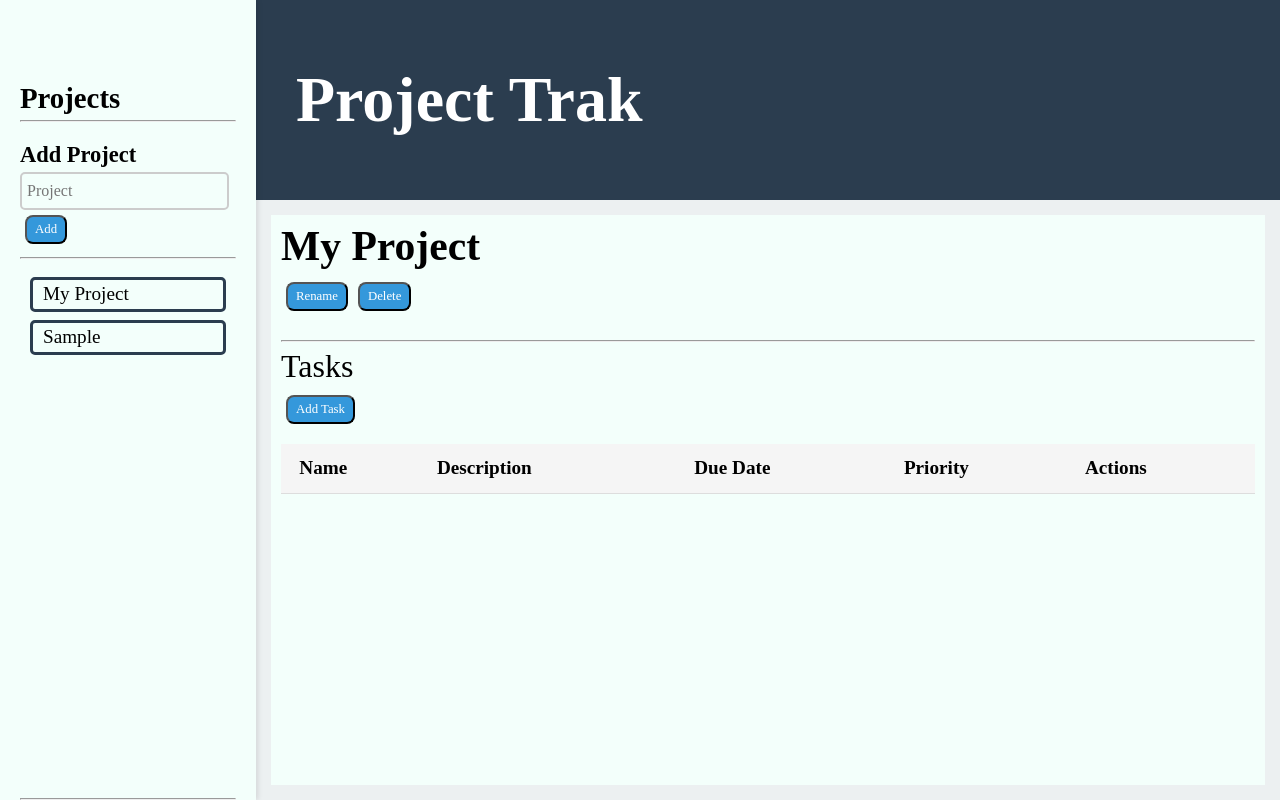
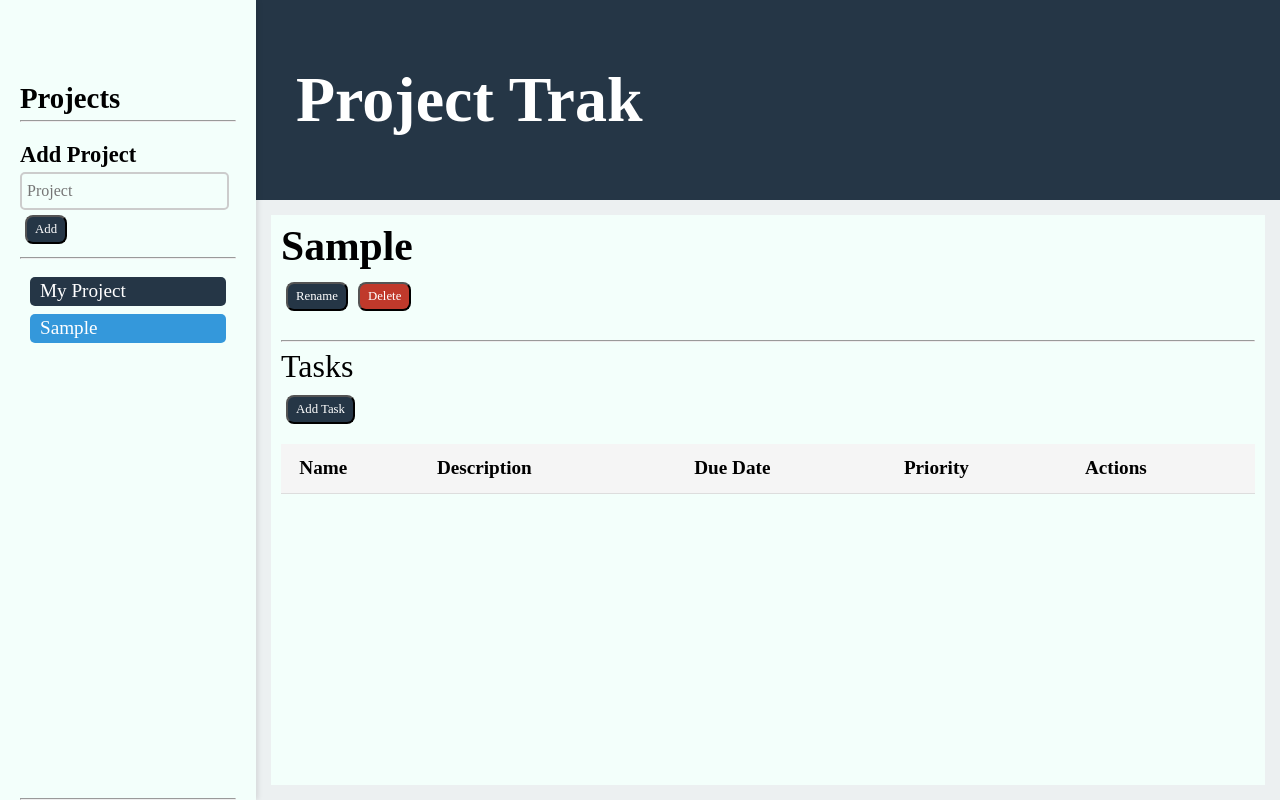
Before and after one commit to jose-g315/project-trak, a website built with webpack: page src/template.html in a window 1280 px wide. Both pictures are taken after typing "Sample" into the empty fields and a click on the button "Add". Built offline with nearby package versions, Linux system fonts and the light colour scheme; a web font is replaced by a local one.

Commit message:
change some styles and select/render newly added projects

```diff
--- a/src/modules/dom.js
+++ b/src/modules/dom.js
@@ -41,6 +41,7 @@ function renderProjectBanner(project) {
   const deleteBtn = document.createElement('button');
   deleteBtn.textContent = 'Delete';
   deleteBtn.dataset.action = 'delete';
+  deleteBtn.classList.add('deleteBtn');
   btnDiv.append(editBtn, deleteBtn);
   banner.append(bannerHeader, btnDiv);
 
@@ -131,6 +132,7 @@ function renderTaskTable(tasks) {
     const deleteBtn = document.createElement('button');
     deleteBtn.textContent = 'Delete';
     deleteBtn.dataset.action = 'delete';
+    deleteBtn.classList.add('deleteBtn');
     actionCell.append(editBtn, deleteBtn);
 
     row.append(
--- a/src/modules/events.js
+++ b/src/modules/events.js
@@ -95,6 +95,7 @@ function handleAddProjectClick(e) {
   if (projectName) {
     projectManager.addProject(projectName);
     domManager.renderProjectList(projectManager.listProjects());
+    domManager.renderContent(projectManager.getCurrentProject());
     form.reset();
   }
 }
--- a/src/modules/projects.js
+++ b/src/modules/projects.js
@@ -22,6 +22,7 @@ function getCurrentProject() {
 function addProject(projectName) {
   let project = createProject(projectName);
   if (!project) return;
+  setCurrentProject(project.projectId);
   projects = [...projects, project];
   saveData(projects);
 }
--- a/src/styles.css
+++ b/src/styles.css
@@ -12,7 +12,7 @@
 }
 :root {
   line-height: 1.5;
-  --primary: hsl(210, 29%, 24%);
+  --primary: hsl(210, 30%, 21%);
   --secondary: #3498db;
   --success: #27ae60;
   --warning: #e7bb08;
@@ -65,12 +65,18 @@ button {
   font-size: 0.8rem;
   margin: 5px;
   max-width: fit-content;
-  background-color: var(--secondary);
+  background-color: var(--primary);
   color: var(--text);
 }
 button:hover {
   transform: translate(0px, -1px);
-  background-color: var(--primary);
+  background-color: var(--secondary);
+}
+.deleteBtn {
+  background-color: var(--danger);
+}
+.deleteBtn:hover {
+  background-color: #70231b;
 }
 /* topbar */
 .topbar {
@@ -83,7 +89,7 @@ button:hover {
   color: var(--text);
 }
 /* sidebar */
-.current {
+.projectList > .current {
   background-color: var(--secondary);
 }
 .sidebar {
@@ -132,11 +138,13 @@ textarea:focus {
 .projectList > li {
   margin-top: 8px;
   border-radius: 5px;
-  border: 3px solid var(--primary);
+  /* border: 3px solid var(--primary); */
   padding-left: 10px;
+  background-color: var(--primary);
+  color: var(--text);
 }
 .projectList > li:hover {
-  background-color: hsl(204, 70%, 75%);
+  background-color: var(--secondary);
 }
 /* content */
 .content {
```
